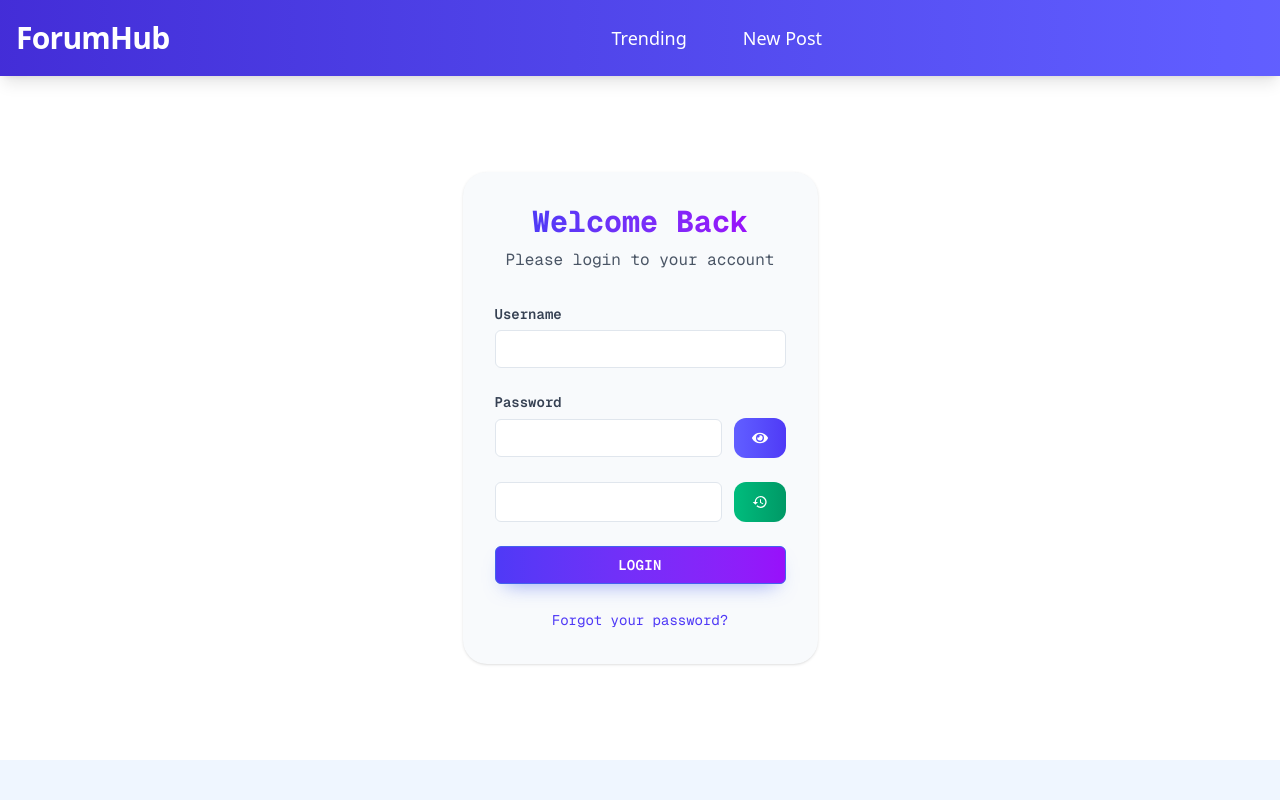
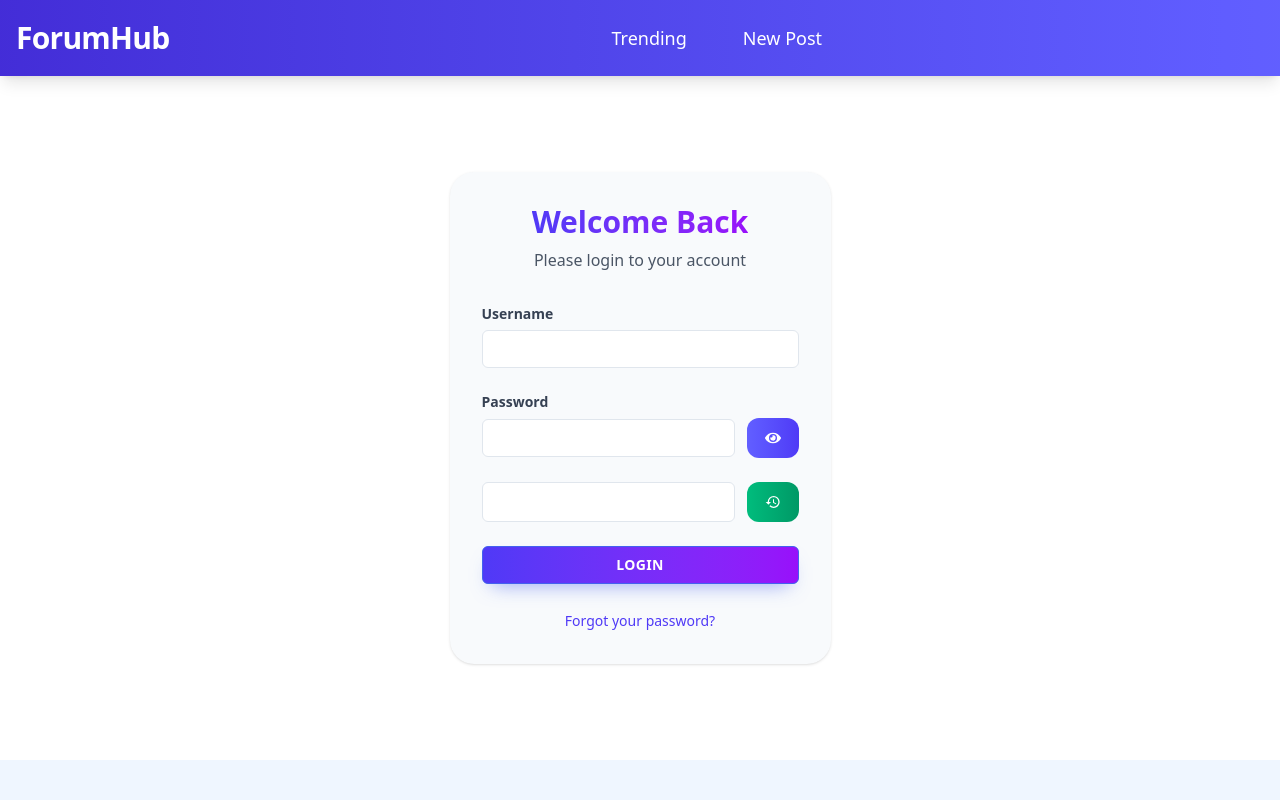
Before and after one commit to solutionAtmoinak/community-forum, a Next.js app: page / in a window 1280 px wide. Shown: the top 800 px of the page. Built offline with nearby package versions, Linux system fonts and the light colour scheme; no server answers.

Commit message:
remove font

```diff
--- a/src/app/layout.tsx
+++ b/src/app/layout.tsx
@@ -2,16 +2,12 @@
 import Footer from "@/components/layout/Footer";
 import Navbar from "@/components/layout/Navbar";
 import type { Metadata } from "next";
-import { Geist_Mono } from "next/font/google";
 import { ToastContainer } from "react-toastify";
 import { CustomProvider } from "rsuite";
 import "rsuite/dist/rsuite-no-reset.min.css";
 import "./globals.css";
 
-const geistMono = Geist_Mono({
-  variable: "--font-geist-mono",
-  subsets: ["latin"],
-});
+
 
 export const metadata: Metadata = {
   title: "Forum Hub",
@@ -26,7 +22,7 @@ export default function RootLayout({
   return (
     <html lang="en">
       <body
-        style={geistMono.style}
+
         className={`antialiased `}
       >
         <CustomProvider>
```
